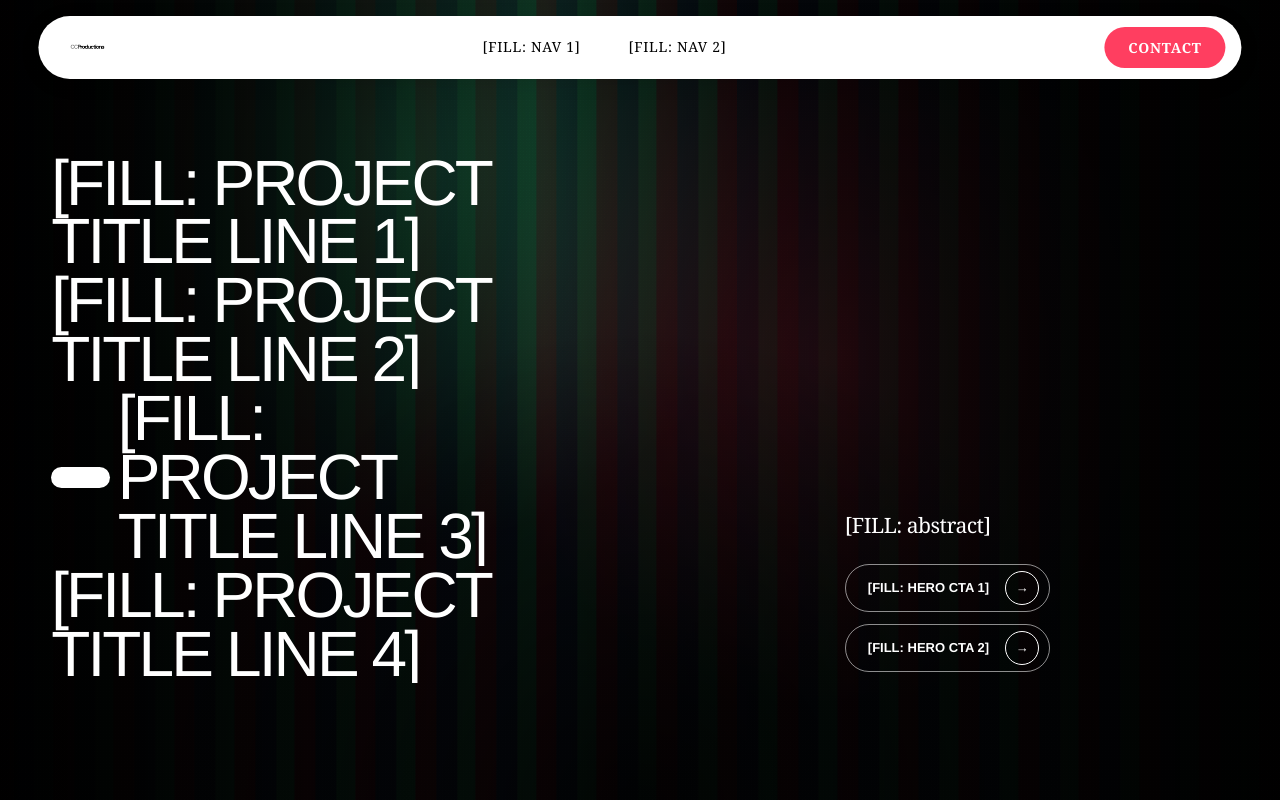
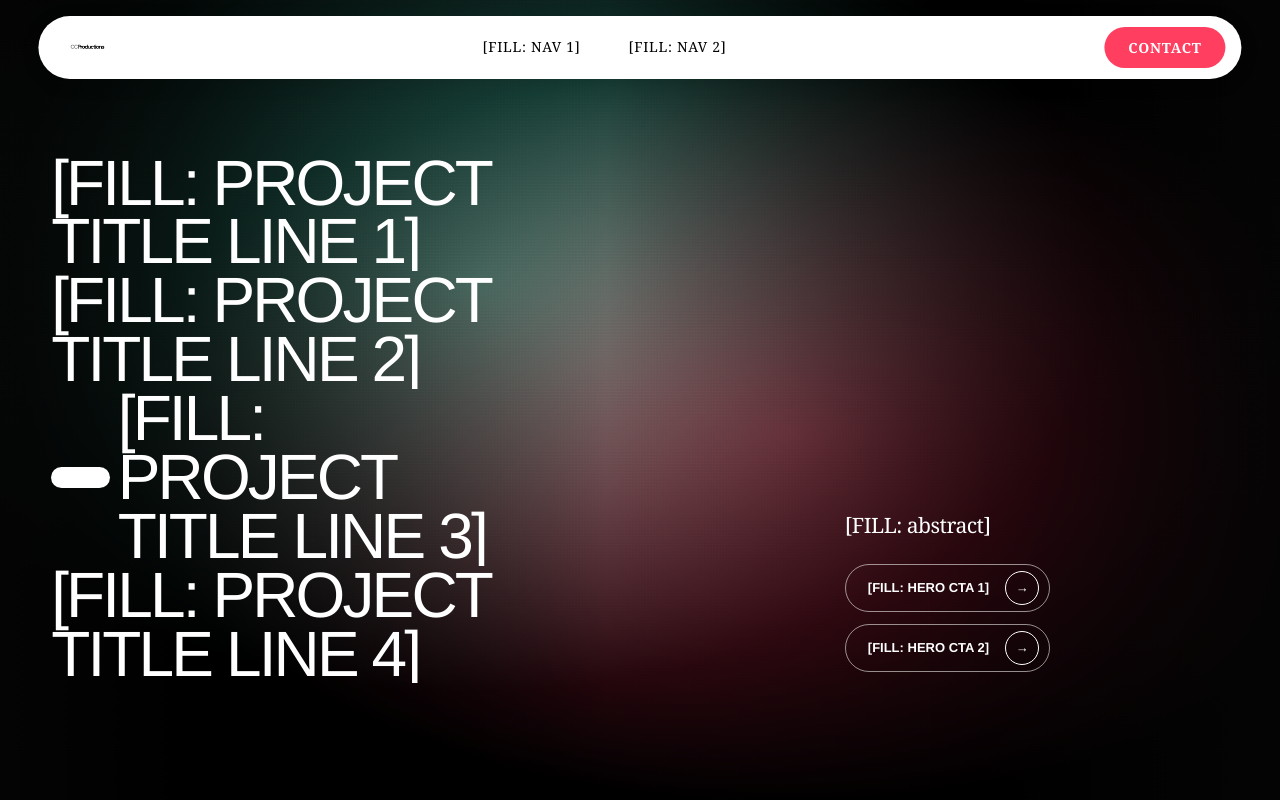
Before and after one commit to PRASANNX/CCP, a React (Vite) app: page / in a window 1280 px wide. Shown: the top 800 px of the page. Built offline with nearby package versions, Linux system fonts and the light colour scheme; the HTML template or start-up script is replaced by a standard one.

Commit message:
style: upgrade hero background gradient to interactive Option 3

```diff
--- a/src/components/Hero/Hero.module.scss
+++ b/src/components/Hero/Hero.module.scss
@@ -8,42 +8,70 @@
 }
 
 .background {
-  --mx: 0px;
-  --my: 0px;
-
   position: absolute;
   inset: 0;
   z-index: -3;
-  transform: translate3d(var(--mx), var(--my), 0) scale(1.04);
-  transition: transform 0.45s var(--ease);
+  pointer-events: none;
 
   background:
     linear-gradient(
       90deg,
-      rgba(0, 0, 0, 0.95) 0%,
-      rgba(0, 0, 0, 0.38) 43%,
-      rgba(0, 0, 0, 0.86) 100%
+      #050505 0%,
+      rgba(0, 0, 0, 0.65) 18%,
+      rgba(0, 0, 0, 0.08) 48%,
+      rgba(0, 0, 0, 0.55) 75%,
+      #050505 100%
     ),
     radial-gradient(
-      circle at 32% 22%,
-      rgba(59, 221, 143, 0.42),
-      transparent 34%
+      ellipse at 38% 36%,
+      rgba(77, 218, 188, 0.62) 0%,
+      rgba(77, 218, 188, 0.34) 26%,
+      transparent 54%
     ),
     radial-gradient(
-      circle at 64% 45%,
-      rgba(255, 62, 96, 0.34),
-      transparent 36%
+      ellipse at 62% 54%,
+      rgba(255, 43, 86, 0.56) 0%,
+      rgba(255, 43, 86, 0.32) 28%,
+      transparent 58%
     ),
     repeating-linear-gradient(
       90deg,
-      rgba(59, 221, 143, 0.22) 0px,
-      rgba(59, 221, 143, 0.22) 18px,
-      rgba(255, 62, 96, 0.16) 18px,
-      rgba(255, 62, 96, 0.16) 38px,
-      rgba(70, 136, 240, 0.12) 38px,
-      rgba(70, 136, 240, 0.12) 58px
+      rgba(255, 255, 255, 0.055) 0px,
+      rgba(255, 255, 255, 0.055) 8px,
+      rgba(0, 0, 0, 0.2) 8px,
+      rgba(0, 0, 0, 0.2) 22px,
+      rgba(255, 255, 255, 0.035) 22px,
+      rgba(255, 255, 255, 0.035) 38px,
+      rgba(0, 0, 0, 0.28) 38px,
+      rgba(0, 0, 0, 0.28) 58px
     ),
-    var(--black);
+    #000;
+
+  background-blend-mode:
+    normal,
+    screen,
+    screen,
+    overlay,
+    normal;
+
+  transform: scale(1.04);
+  animation: heroBackgroundDrift 20s ease-in-out infinite alternate;
+}
+
+@keyframes heroBackgroundDrift {
+  from {
+    transform: scale(1.04) translateX(-1%);
+  }
+
+  to {
+    transform: scale(1.06) translateX(1%);
+  }
+}
+
+@media (prefers-reduced-motion: reduce) {
+  .background {
+    animation: none;
+  }
 }
 
 .background::after {
@@ -51,8 +79,23 @@
   position: absolute;
   inset: 0;
   background:
-    linear-gradient(90deg, rgba(0, 0, 0, 0.9), transparent 42%, rgba(0, 0, 0, 0.9)),
-    radial-gradient(circle at 50% 100%, rgba(0, 0, 0, 0.85), transparent 46%);
+    linear-gradient(
+      180deg,
+      rgba(0, 0, 0, 0.18) 0%,
+      rgba(0, 0, 0, 0.1) 45%,
+      rgba(0, 0, 0, 0.88) 100%
+    ),
+    radial-gradient(
+      rgba(255, 255, 255, 0.28) 0.7px,
+      transparent 0.7px
+    );
+
+  background-size:
+    auto,
+    3px 3px;
+
+  opacity: 0.18;
+  mix-blend-mode: overlay;
 }
 
 .noise {
```
